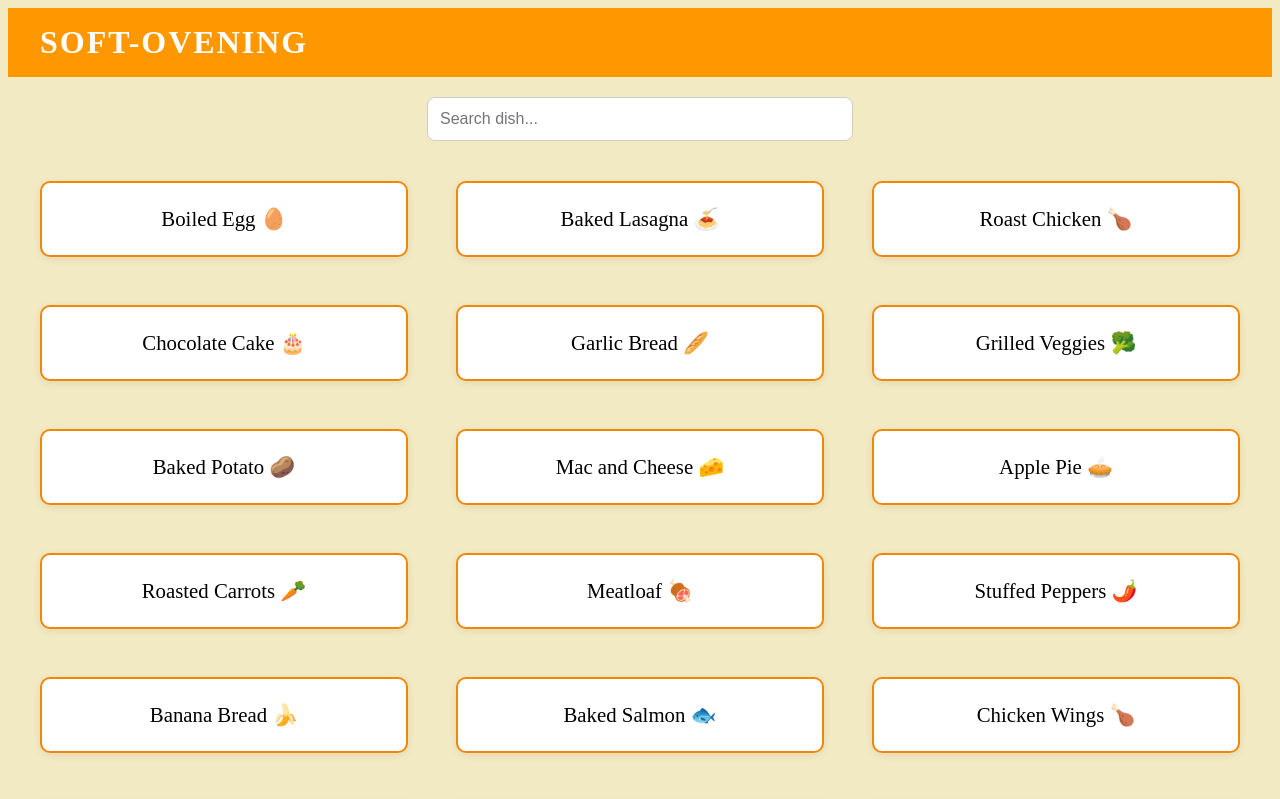
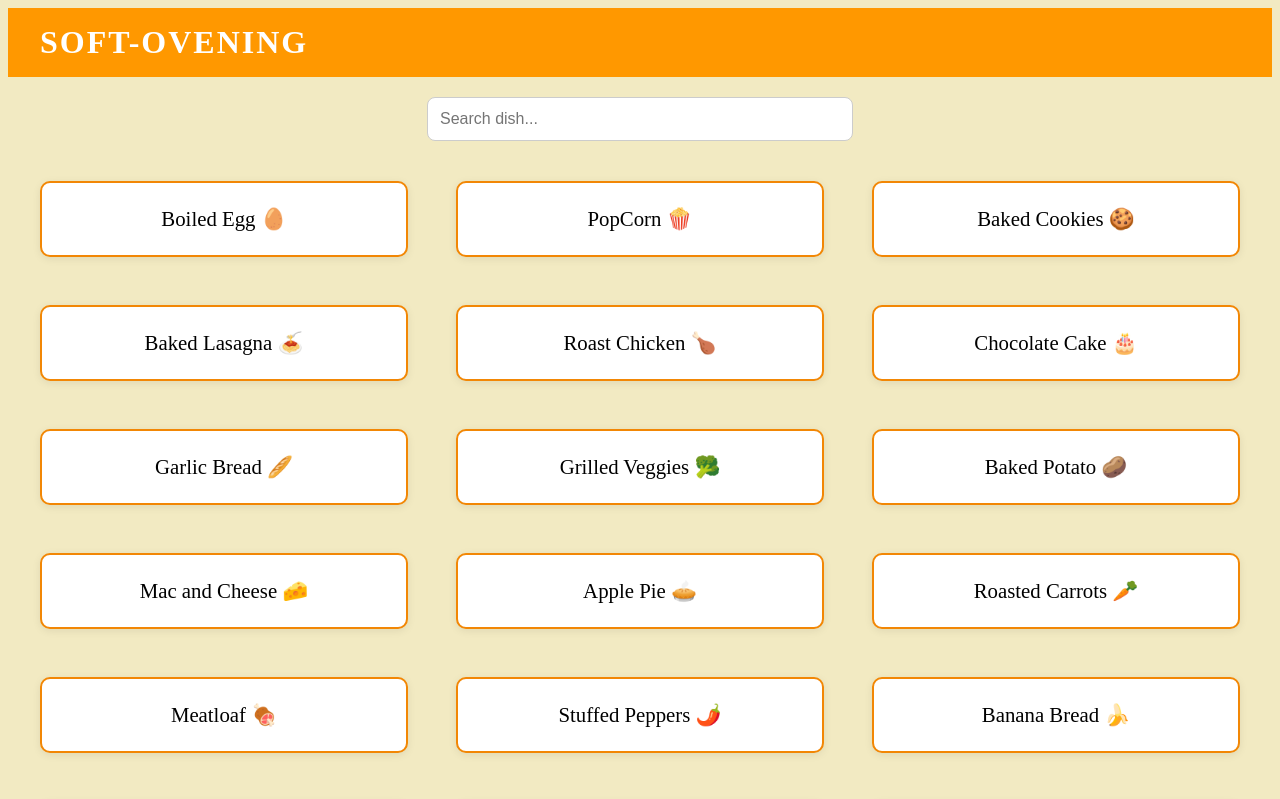
Before and after one commit to SuryaNarayananDev/Prefect-Oven, a React (Create React App) app: page / in a window 1280 px wide. Shown: the top 799 px of the page. Built offline with nearby package versions, Linux system fonts and the light colour scheme.

Commit message:
menu updated

```diff
--- a/src/components/Menu.js
+++ b/src/components/Menu.js
@@ -3,7 +3,9 @@ import '../style/menu.css';
 
 const items = [
 { name: "Boiled Egg 🥚", time: 600, temp: 100 },
-  { name: "Baked Lasagna 🍝", time: 493, temp: 170 },
+{name:"PopCorn 🍿", time: 300, temp: 180 },
+{ name: "Baked Cookies 🍪", time: 900, temp: 180 },
+{ name: "Baked Lasagna 🍝", time: 493, temp: 170 },
 { name: "Roast Chicken 🍗", time: 781, temp: 160 },
 { name: "Chocolate Cake 🎂", time: 476, temp: 220 },
 { name: "Garlic Bread 🥖", time: 384, temp: 220 },
```
